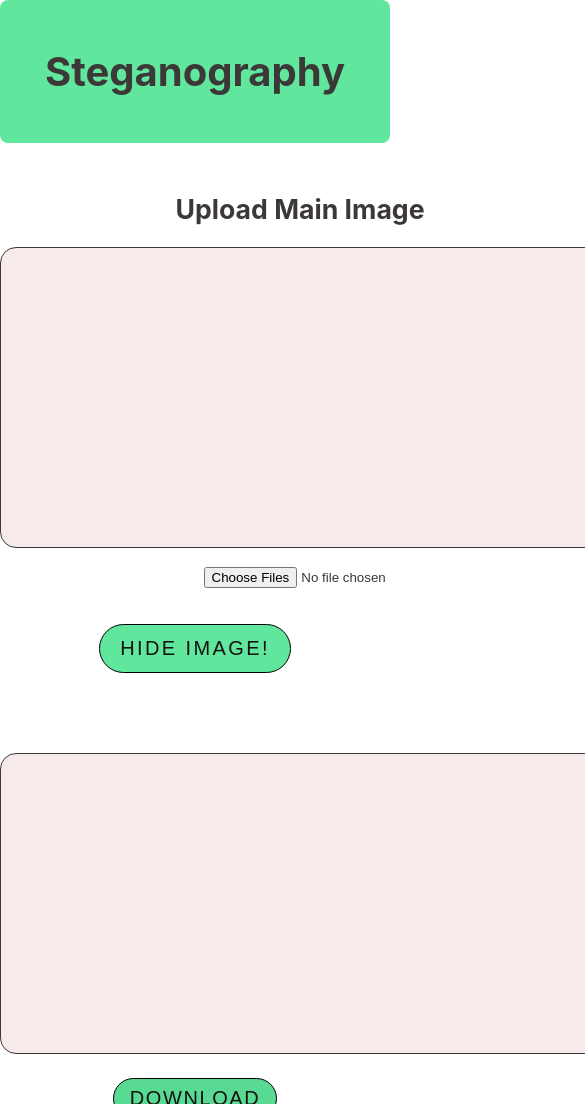
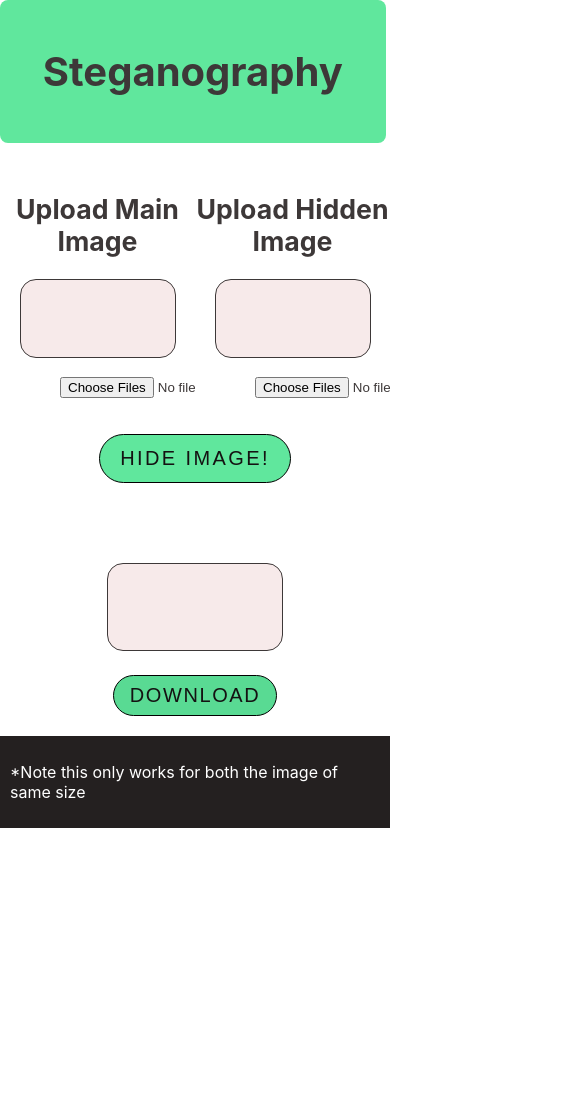
Before and after one commit to aatmansp/Steganography, a plain HTML site: page index.html in a window 390 px wide. Shown: the top 1104 px of the page, 585 px wide, since content can reach past the window. After the commit the page ends 844 px from the top, so only its background shows below. Drawn offline with Linux system fonts and the light colour scheme.

Commit message:
Changed CSS to be more responsive

```diff
--- a/style.css
+++ b/style.css
@@ -13,14 +13,19 @@ body {
 .container{
     display:flex;
     /* border: 2px solid black; */
-    justify-content: space-between;
+    justify-content: space-around;
     flex-direction: row;
 }
 
 .canvasdiv{
     /* border: 2px solid black; */
     text-align: center;
+    overflow: hidden;
 
+}
+
+#c3{
+    width: 45%;
 }
 
 .canvasdiv input{
@@ -36,7 +41,7 @@ body {
 
 canvas{
     border: 1px solid;
-    width: 600px;
+    width: 80%;
     /* margin-left: 75px;
     margin-right: 10px; */
     /* position: relative; */
@@ -51,7 +56,11 @@ header{
     padding: 20px;
     border-radius: .5rem;
     transition: all 2s;
-
+    width: 98.9vw;
+    /* border: 2px solid black;  */
+    display: flex;
+    justify-content: center;
+    flex-wrap: nowrap;
 }
 
 header h1{
```
